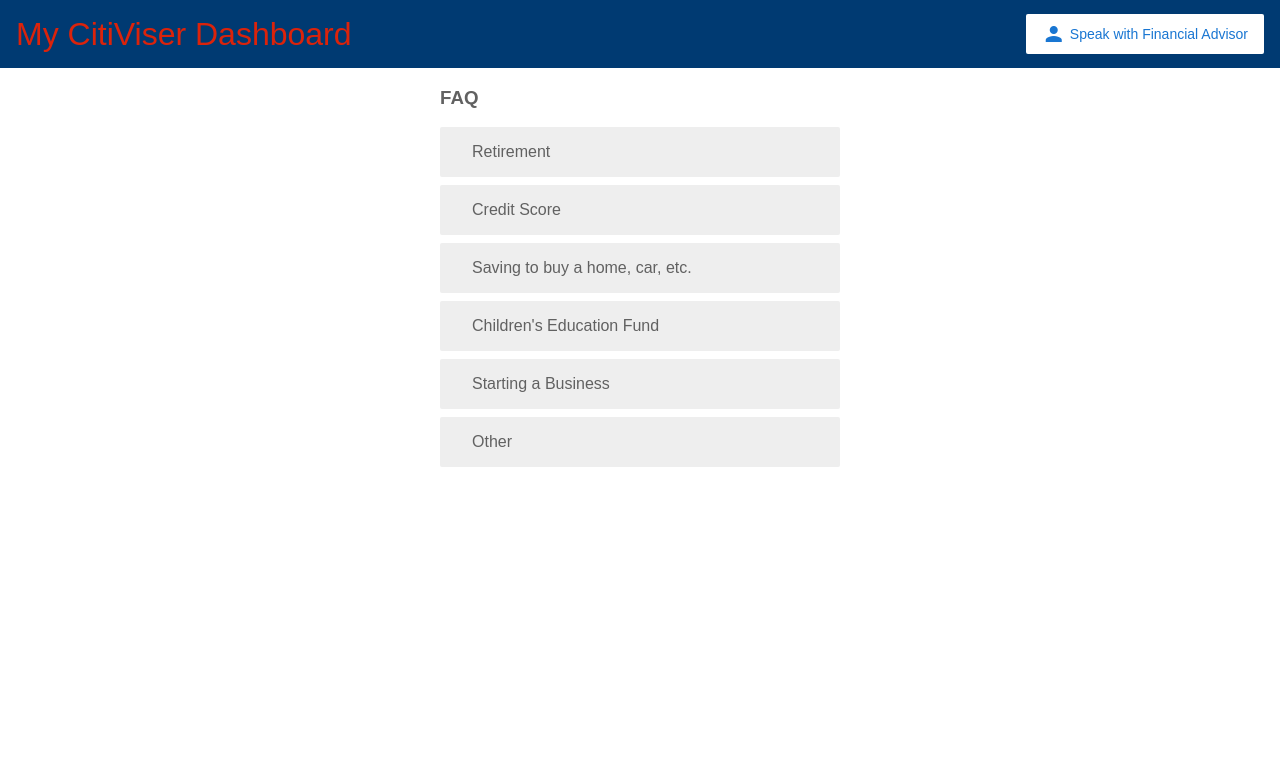
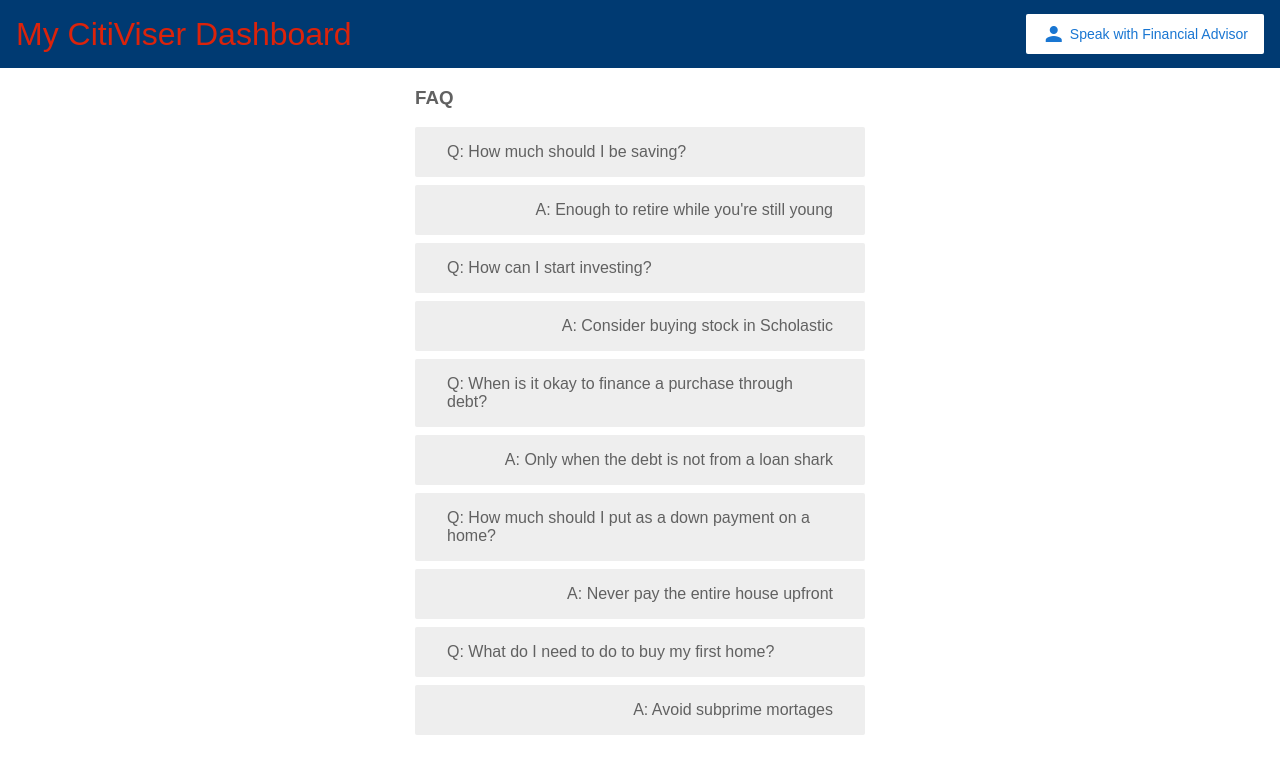
Before and after one commit to jphelan1/citidashboardapp, an Angular app: page /FAQ in a window 1280 px wide. Shown: the top 774 px of the page. Built offline with nearby package versions, Linux system fonts and the light colour scheme.

Commit message:
last commit that works i double checked

```diff
--- a/src/app/cart.service.ts
+++ b/src/app/cart.service.ts
@@ -29,6 +29,10 @@ export class CartService {
     return this.http.get('/assets/shipping.json');
   }
 
+  getQuestions() {
+    return this.http.get('/assets/questions.json');
+  }
+
   //new code for help req form
   postHelpreqs(helpreqData) {
     this.http.post('http://localhost:3000/helpreqs', helpreqData).subscribe(res => {
--- a/src/app/cart/cart.component.html
+++ b/src/app/cart/cart.component.html
@@ -3,6 +3,7 @@
 <div class="cart-item" *ngFor="let item of items">
   <span>{{ item.name }} </span>
   <span>{{ item.price | currency }}</span>
+  <span>{{ item.description }}</span>
 </div>
 
 <div class ="row">
--- a/src/app/faq/faq.component.html
+++ b/src/app/faq/faq.component.html
@@ -2,5 +2,5 @@
 
 <div class="shipping-item" *ngFor="let shipping of shippingCosts | async">
   <span>{{ shipping.type }}</span>
-  <span>{{ shipping.price | currency }}</span>
+  <span>{{ shipping.description}}</span>
 </div>
--- a/src/app/faq/faq.component.ts
+++ b/src/app/faq/faq.component.ts
@@ -17,6 +17,6 @@ export class FAQComponent implements OnInit {
   }
 
   ngOnInit() {
-    this.shippingCosts = this.cartService.getShippingPrices();
+    this.shippingCosts = this.cartService.getQuestions();
   }
 }
--- /dev/null
+++ b/src/assets/questions.json
@@ -0,0 +1,32 @@
+[
+  {
+    "type": "Q: How much should I be saving?"
+  },
+  {
+    "description": "A: Enough to retire while you're still young"
+  },
+  {
+    "type": "Q: How can I start investing?"
+  },
+  {
+    "description": "A: Consider buying stock in Scholastic"
+  },
+  {
+    "type": "Q: When is it okay to finance a purchase through debt?"
+  },
+  {
+    "description": "A: Only when the debt is not from a loan shark"
+  },
+  {
+    "type": "Q: How much should I put as a down payment on a home?"
+  },
+  {
+    "description": "A: Never pay the entire house upfront"
+  },
+  {
+    "type": "Q: What do I need to do to buy my first home?"
+  },
+  {
+    "description": "A: Avoid subprime mortages"
+  }
+]
```
